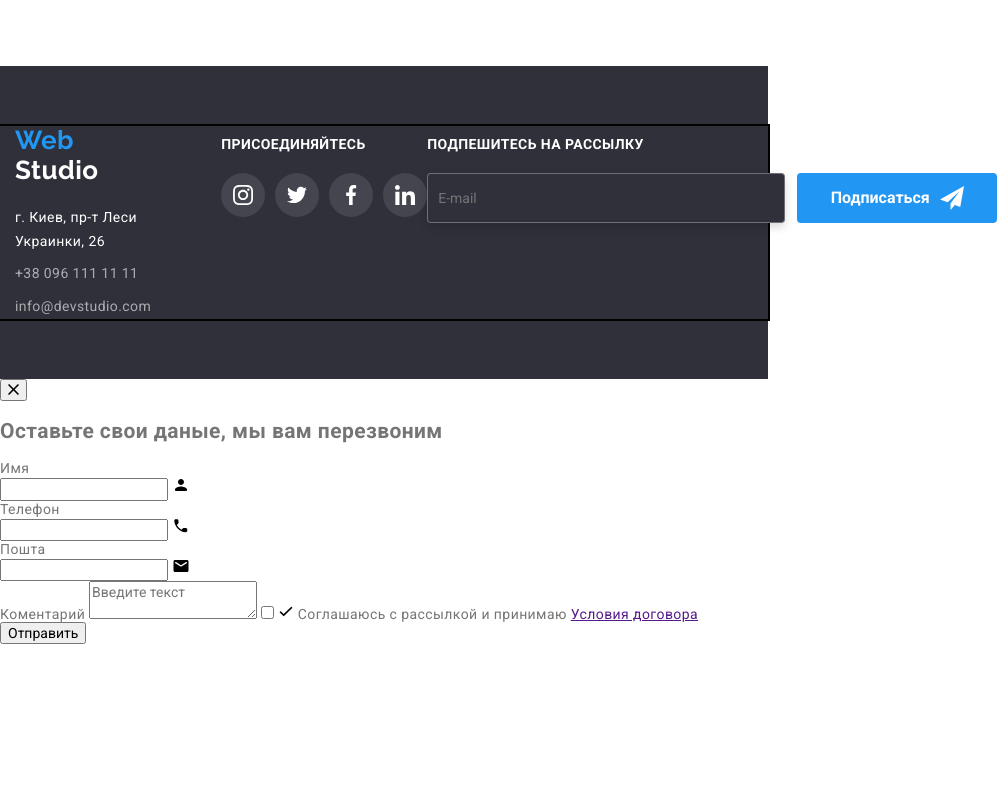
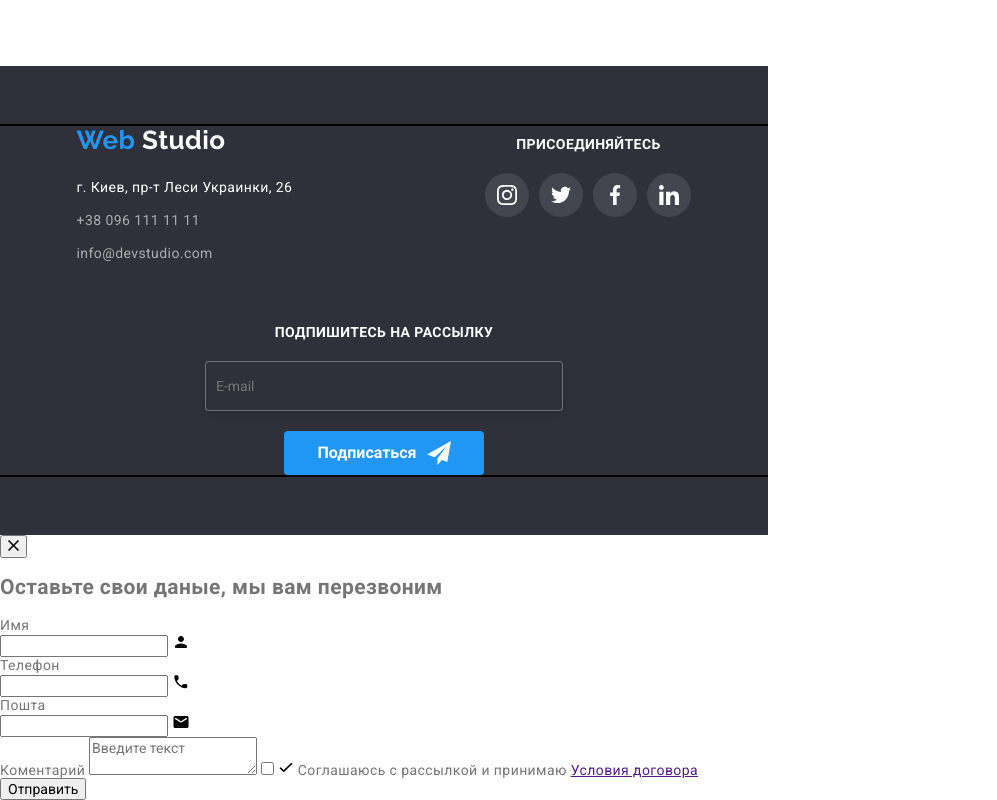
Before and after one commit to Demchenk0/goit-markup-hw-08, a plain HTML site: page index.html in a window 768 px wide. Shown: the part 2919-3719 px from the top of the page, 997 px wide, since content can reach past the window. Before the commit the page ends 3563 px from the top, so only its background shows below. Drawn offline with nearby package versions, Linux system fonts and the light colour scheme.

```diff
--- a/index.html
+++ b/index.html
@@ -340,6 +340,7 @@
   </main>
   <footer class="footer">
     <div class="container footer-box">
+      <div class="footer-tablet">
       <div class="address-box">
         <a href="./" class="logo-link">
           <span class="logo-accent">Web</span>
@@ -393,8 +394,9 @@
           </li>
         </ul>
       </div>
+      </div>
       <div class="footer-submit">
-        <h2 class="submit-title">Подпешитесь на рассылку</h2>
+        <h2 class="submit-title">Подпишитесь на рассылку</h2>
 
         <form class="submit-form">
           <div class="submit-box">
--- a/sass/components/_footer.scss
+++ b/sass/components/_footer.scss
@@ -55,7 +55,22 @@
 }
 
 
+.footer-tablet {
+    display: flex;
+    align-items: baseline;
+    justify-content: space-between;
 
+    @media screen and (max-width: 767px){
+        display: block;
+
+    }
+        @media screen and (min-width: 768px) and (max-width: 1199px){
+                display: flex;
+                justify-content: space-around;
+                width: 768px;
+                align-items: baseline;
+        }
+}
 
 
 .footer-box {
@@ -66,6 +81,10 @@
         display: block;
         text-align: center;
     }
+        @media screen and (min-width: 768px) and (max-width: 1199px){
+            display: flex;
+            flex-wrap: wrap;
+        }
 }
 
 .address-box {
@@ -87,6 +106,10 @@
     margin-top: 0;
     margin-bottom: 20px;
     color: var(--white-color);
+
+    @media screen and (min-width: 768px) and (max-width: 1199px){
+        text-align: center;
+    }
 }
 
 
@@ -122,6 +145,9 @@
         margin-left: 0;
         text-align: center;
     }
+        @media screen and (min-width: 768px) and (max-width: 1199px){
+            margin-top: 60px;
+        }
 }
 
 .footer-list:not(:last-child) {
@@ -171,13 +197,22 @@
         align-items: center;
 
     }
+        @media screen and (min-width: 768px) and (max-width: 1199px) {
+            display: block;
+        }
+
 }
 
 .footer-submit {
     display: inline-block;
     justify-content: center;
     margin-left: auto;
-
+    @media screen and (min-width: 768px) and (max-width: 1199px){
+        display: block;
+            margin-right: auto;
+            margin-left: auto;
+            text-align: center;
+    }
 }
 
 .submit-input {
@@ -219,6 +254,12 @@
     @media screen and (max-width: 767px){
         display: inline-flex;
     }
+        @media screen and (min-width: 768px) and (max-width: 1199px){
+            margin-left: auto;
+                margin-right: auto;
+                margin-top: 20px;
+        }
+
 }
 
 .submit-icon {
```
Also changed, not shown: portfolio.html (+3 -1 lines), css/main.css, css/main.min.css, 2 other files.
